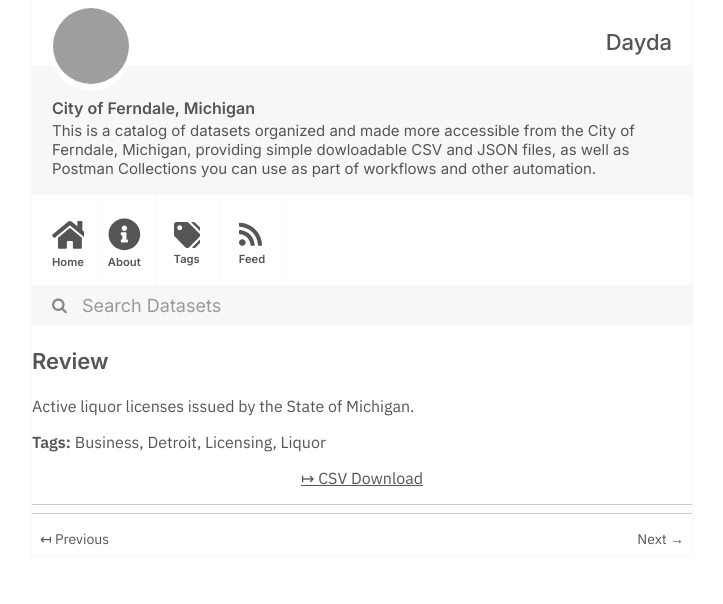
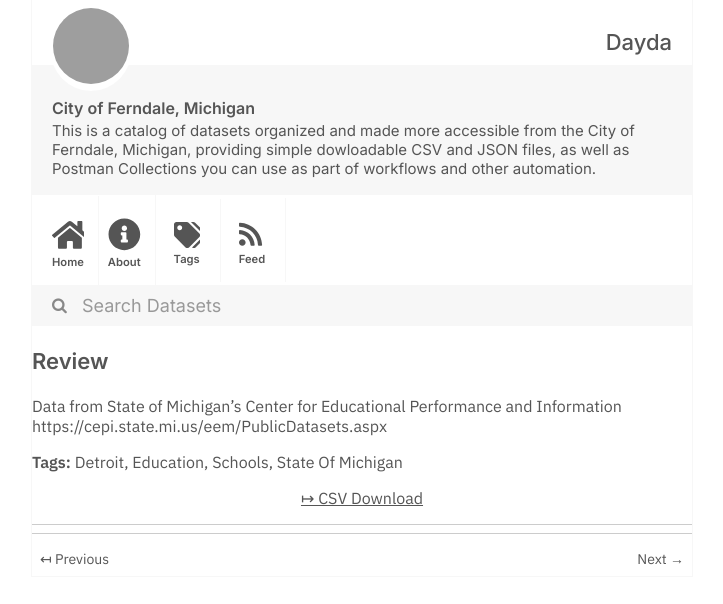
Before and after one commit to dayda-entities/city-of-ferndale-michigan, a Jekyll site: the page built from _posts/2020-11-12-review.md, in a window 1280 px wide, cut to the strip 0-604 px from the top of the page. Shown: the whole strip, without its empty margins (278-1001 px from the left). Built offline with Jekyll 4.4.1, drawn with Linux system fonts in a browser that asks for light colours; grey boxes are pictures that could not be loaded.

Commit message:
Publish Data

```diff
--- a/_posts/2020-11-12-review.md
+++ b/_posts/2020-11-12-review.md
@@ -1,20 +1,20 @@
 ---
 title: Review
-created: '2020-11-12T12:29:37.994851'
-modified: '2020-11-12T12:29:37.994862'
+created: '2020-11-12T12:29:05.332115'
+modified: '2020-11-12T12:29:05.332122'
 state: active
 type: dataset
 tags:
-  - Business
   - Detroit
-  - Licensing
-  - Liquor
+  - Education
+  - Schools
+  - State Of Michigan
 groups:
   - Local Government
 csv_url: >-
-  https://data.ferndalemi.gov/datasets/990a559e64754eb4a2e3cf34fce6516f_1.csv?outSR=%7B%22latestWkid%22%3A3857%2C%22wkid%22%3A102100%7D
+  https://data.ferndalemi.gov/datasets/b308d05e82614ab4979690e04c90294b_1.csv?outSR=%7B%22latestWkid%22%3A3857%2C%22wkid%22%3A102100%7D
 json_url: ''
 layout: post
 
 ---
-Active liquor licenses issued by the State of Michigan.
+Data from State of Michigan's Center for Educational Performance and Information https://cepi.state.mi.us/eem/PublicDatasets.aspx
```
